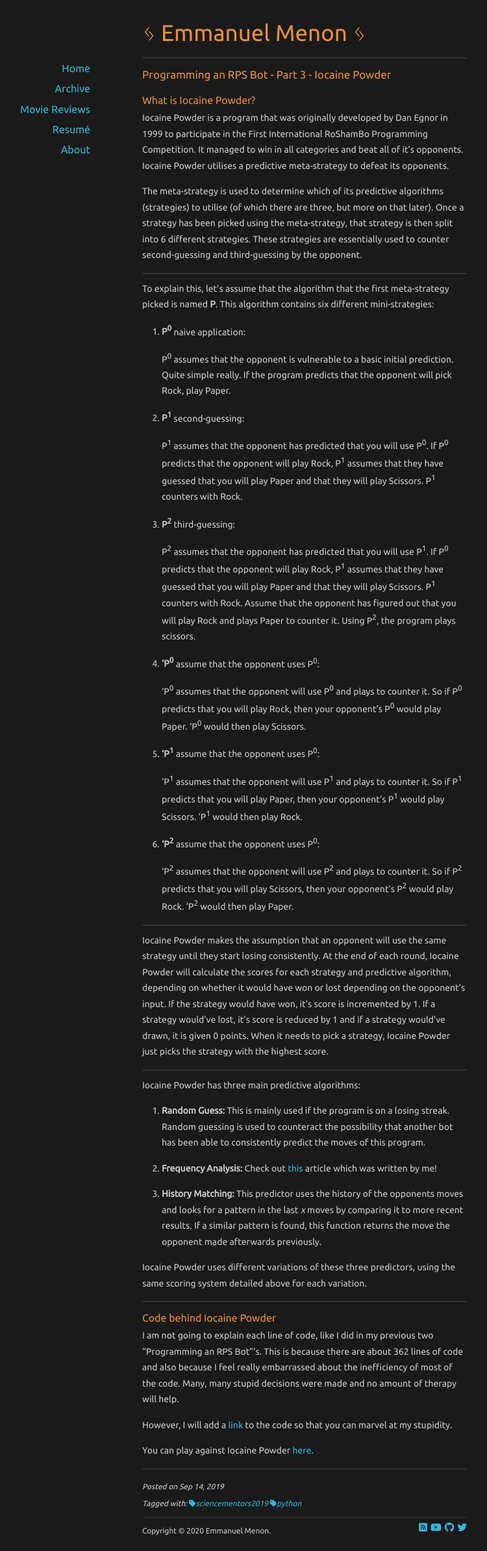
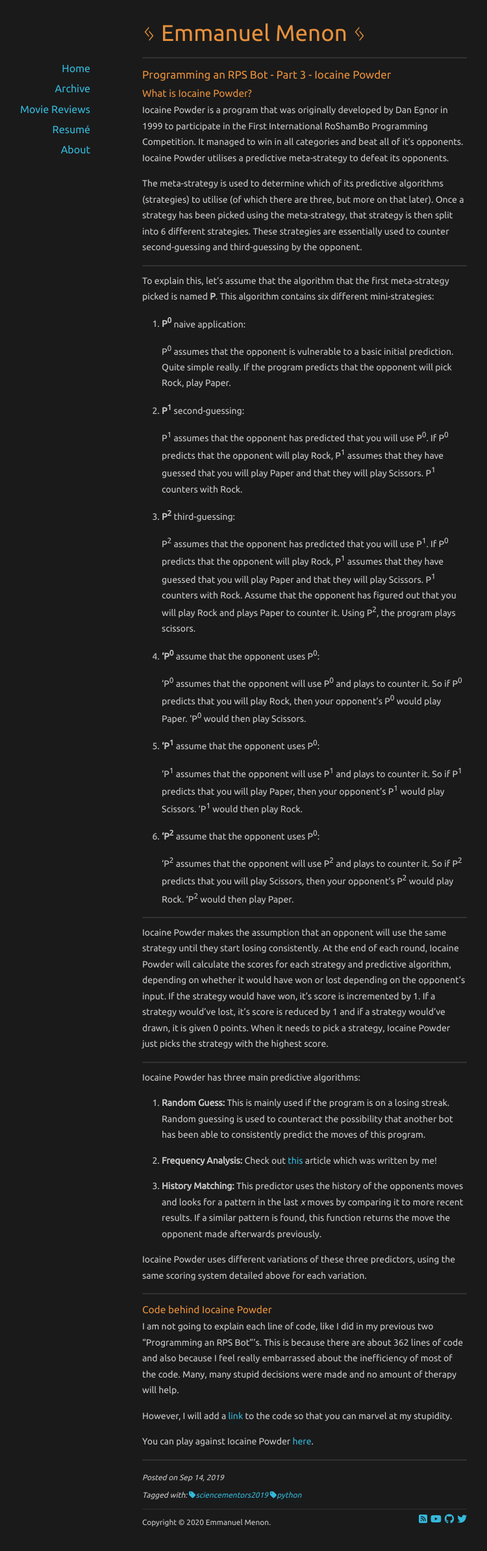
Before and after one commit to emmanuelmenon/emmanuelmenon.github.io, a Jekyll site: the page built from _posts/2019-09-14-iocaine-powder-in-rps.md, in a window 1280 px wide. Shown: the whole page at 65% size, without its empty margins (171-921 px from the left). Built offline with Jekyll 4.4.1, drawn with Linux system fonts in a browser that asks for light colours; nearby versions of some CDN libraries.

Commit message:
remove margin on article h1

```diff
--- a/assets/css/style.css
+++ b/assets/css/style.css
@@ -85,11 +85,11 @@
 	margin: 0 0 10px 0;
 }
 h2 {
-	font-size: 16px;
+	font-size: 15.5px;
 	margin: 0 0 10px 0;
 }
 h3 {
-	font-size: 15px;
+	font-size: 14.5px;
 	margin: 0 0 10px 0;
 }
 hr {
@@ -177,10 +177,10 @@
 
 article h1 {
 	font-size: 17px;
-	margin: 0 0 10px 0;
+	margin: 0;
 }
 article h2 {
-	margin-bottom: 1px;
+	margin: 0px;
 }
 article h1 a {
 	border: none;
```
